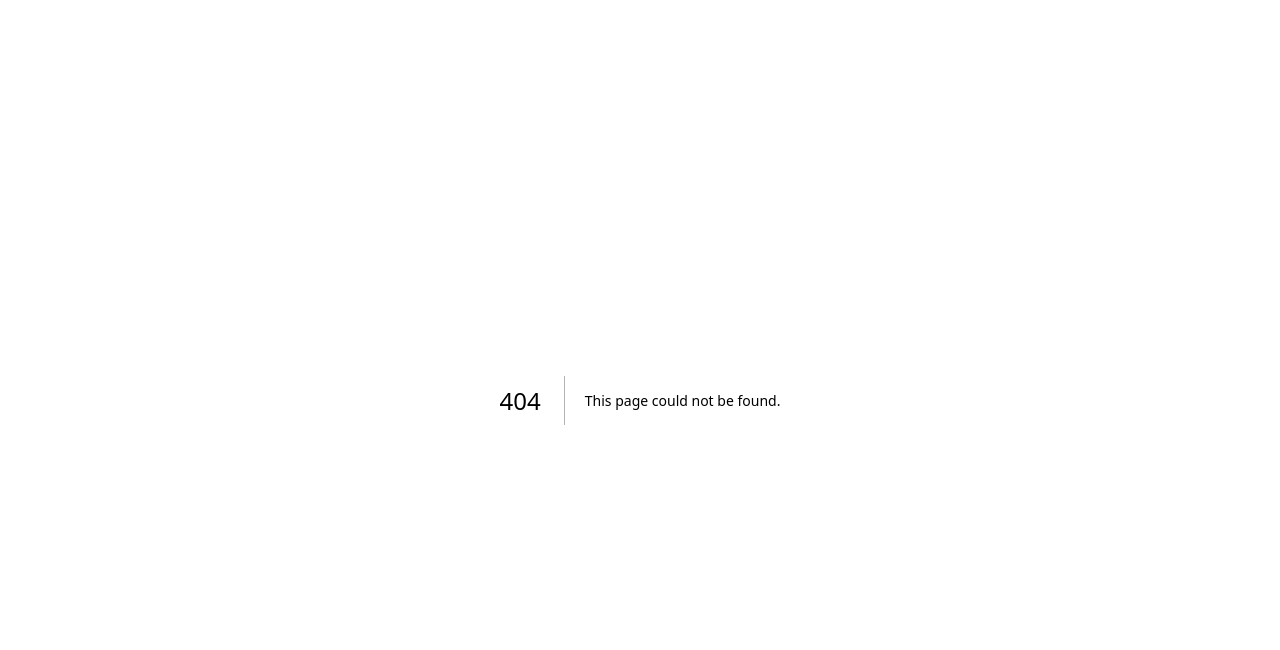
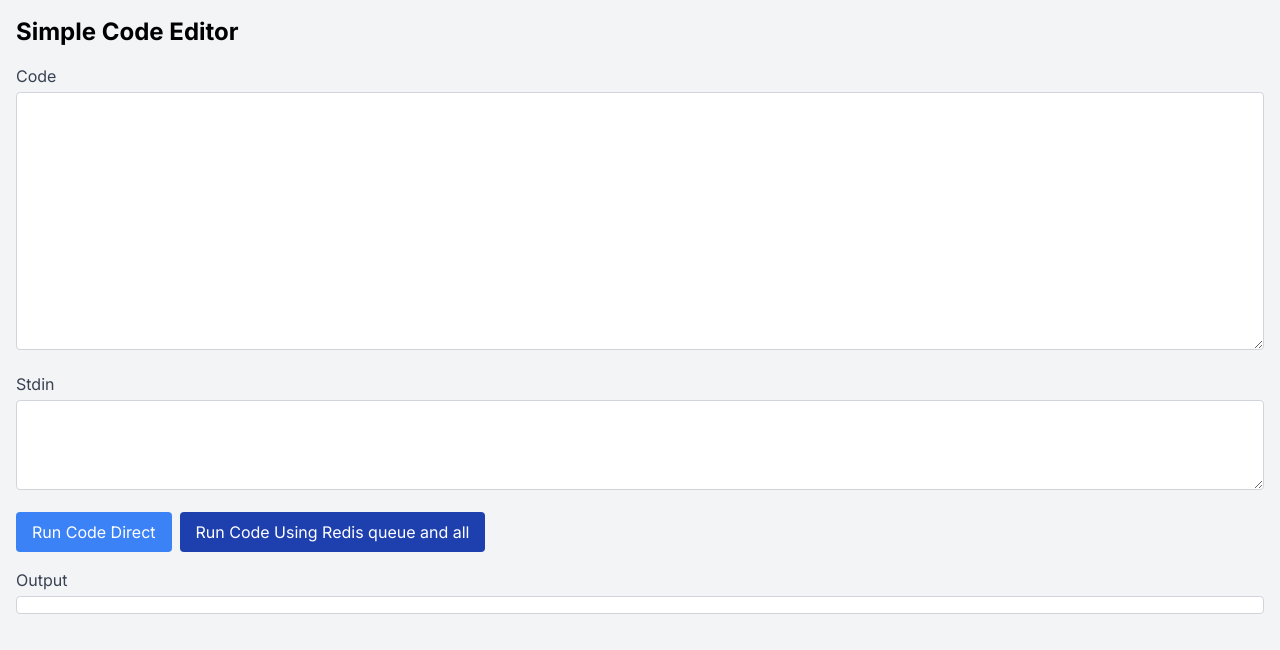
Before and after one commit to AahilRafiq/code-masters, a Next.js app in the folder webapp/: page /ide in a window 1280 px wide. Before the commit this address had no page. Shown: the top 650 px of the page. Built offline with nearby package versions, Linux system fonts and the light colour scheme.

Commit message:
create testing ide

```diff
--- /dev/null
+++ b/webapp/src/actions/testRun.ts
@@ -0,0 +1,30 @@
+'use server'
+export async function fetchOutput(code: string, stdin: string) {
+
+    try {
+        const res = await fetch('http://localhost:2000/api/v2/execute', {
+            method: 'POST',
+            headers: { 'Content-Type': 'application/json' },
+            body: JSON.stringify({
+                language: "c++",
+                version: "10.2.0",
+                files: [{ name: "main.cpp", content: code }],
+                stdin: stdin,
+                compile_timeout: 10000,
+                run_timeout: 3000,
+                compile_memory_limit: -1,
+                run_memory_limit: -1
+            })
+        })
+
+        const data = await res.json();
+
+        if(data.compile.code) return data.compile.output;
+        return data.run.output;
+
+    } catch (err) {
+        console.log(err);
+        return err
+    }
+
+}
--- /dev/null
+++ b/webapp/src/app/ide/page.tsx
@@ -0,0 +1,68 @@
+'use client'
+
+import { useState } from 'react';
+import { fetchOutput } from '@/actions/testRun';
+
+const Editor = () => {
+    const [code, setCode] = useState('');
+    const [stdin, setStdin] = useState('');
+    const [output, setOutput] = useState('');
+
+    const runCodeDirect = async () => {
+
+        try {
+            const res = await fetchOutput(code, stdin);
+            setOutput(res);
+
+        } catch (err) {
+            console.log(err);
+        }
+
+    };
+
+    return (
+        <div className="min-h-screen bg-gray-100 p-4">
+            <h1 className="text-2xl font-bold mb-4">Simple Code Editor</h1>
+            <div className="mb-4">
+                <label className="block text-gray-700">Code</label>
+                <textarea
+                    className="w-full p-2 border border-gray-300 rounded mt-1"
+                    rows={10}
+                    value={code}
+                    onChange={(e) => setCode(e.target.value)}
+                ></textarea>
+            </div>
+            <div className="mb-4">
+                <label className="block text-gray-700">Stdin</label>
+                <textarea
+                    className="w-full p-2 border border-gray-300 rounded mt-1"
+                    rows={3}
+                    value={stdin}
+                    onChange={(e) => setStdin(e.target.value)}
+                ></textarea>
+            </div>
+            <button
+                onClick={runCodeDirect}
+                className="bg-blue-500 text-white px-4 py-2 rounded"
+            >
+                Run Code Direct
+            </button>
+
+            <button
+                onClick={()=>alert('Not implemented yet')}
+                className="ml-2 bg-blue-800 text-white px-4 py-2 rounded disabled"
+            >
+                Run Code Using Redis queue and all
+            </button>
+
+            <div className="mt-4">
+                <label className="block text-gray-700">Output</label>
+                <pre className="w-full p-2 border border-gray-300 rounded bg-white mt-1">
+                    {output}
+                </pre>
+            </div>
+        </div>
+    );
+};
+
+export default Editor;
```
